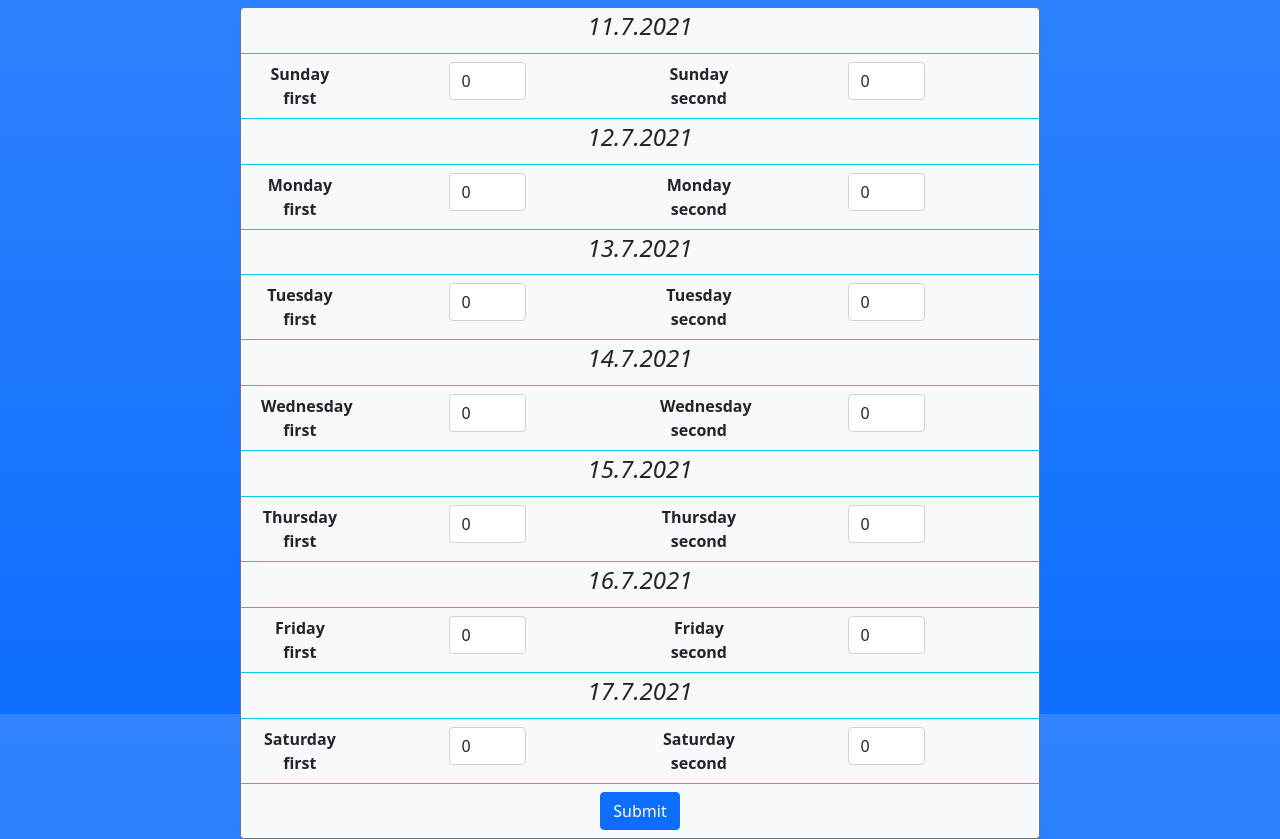
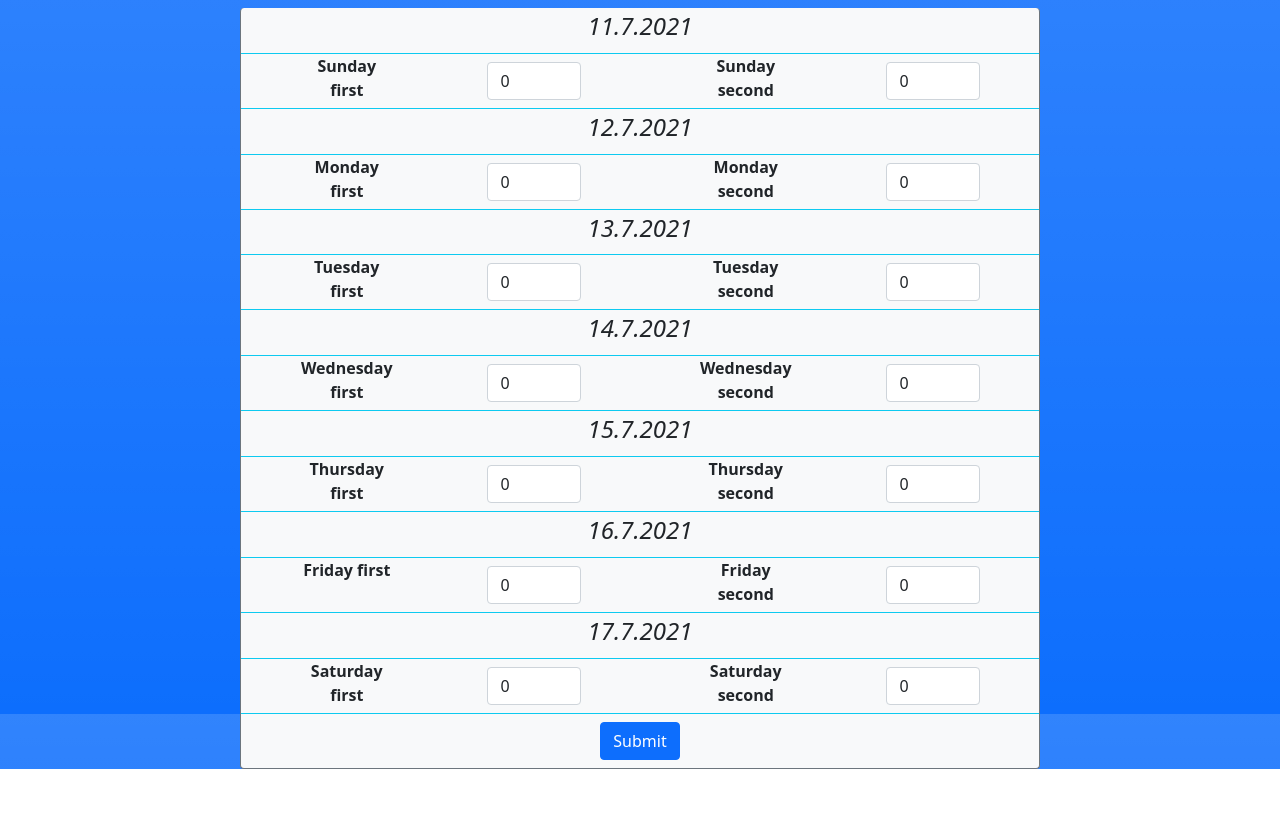
Before and after one commit to LeonTrestman/ShiftsApp, a Django app: page /addshifts/ in a window 1280 px wide. Shown: the part 86-925 px from the top of the page. After the commit the page ends 855 px from the top, so only its background shows below. Run offline with Django 3.2, Linux system fonts and the light colour scheme; a user stored in the database is signed in.

Commit message:
fixed spaceing

```diff
--- a/Shifts/templates/Shifts/addshifts.html
+++ b/Shifts/templates/Shifts/addshifts.html
@@ -20,7 +20,7 @@
 
     {% endif %}
 
-    <div class="container-sm bg-light justify-content-center  border border-top-0  border-secondary rounded   " style="max-width: 800px;">
+    <div class="container bg-light justify-content-center  border border-top-0  border-secondary rounded   " style="max-width: 800px;">
 
 
 
@@ -68,18 +68,18 @@
                         {% for field in form %}
 
                         {% if "first" in field.label %}
-                            <div class="col-sm-12 p-1 d-flex justify-content-center border-bottom border-info ">
+                            <div class="col-sm-12 p-1 mx-auto border-bottom border-info ">
                                 <p class="text-center h4 fst-italic " id="{{field.label}}"> Date</p>
                             </div>
                         {% endif %}
 
                         <div class="col-sm-6 pl-3  d-flex  border-bottom border-info   ">
-                            <div class="col-sm-3 p-2 fw-bolder text-dark text-center me-auto">
+                            <div class="col-sm-3  fw-bolder text-dark text-center mx-auto">
                                 {{ field.label }}
 
                             </div>
 
-                            <div class="col-sm-3 p-2 me-auto ">
+                            <div class="col-sm-3 py-2 mx-auto ">
                                 {{ field }}
                             </div>
 
```
